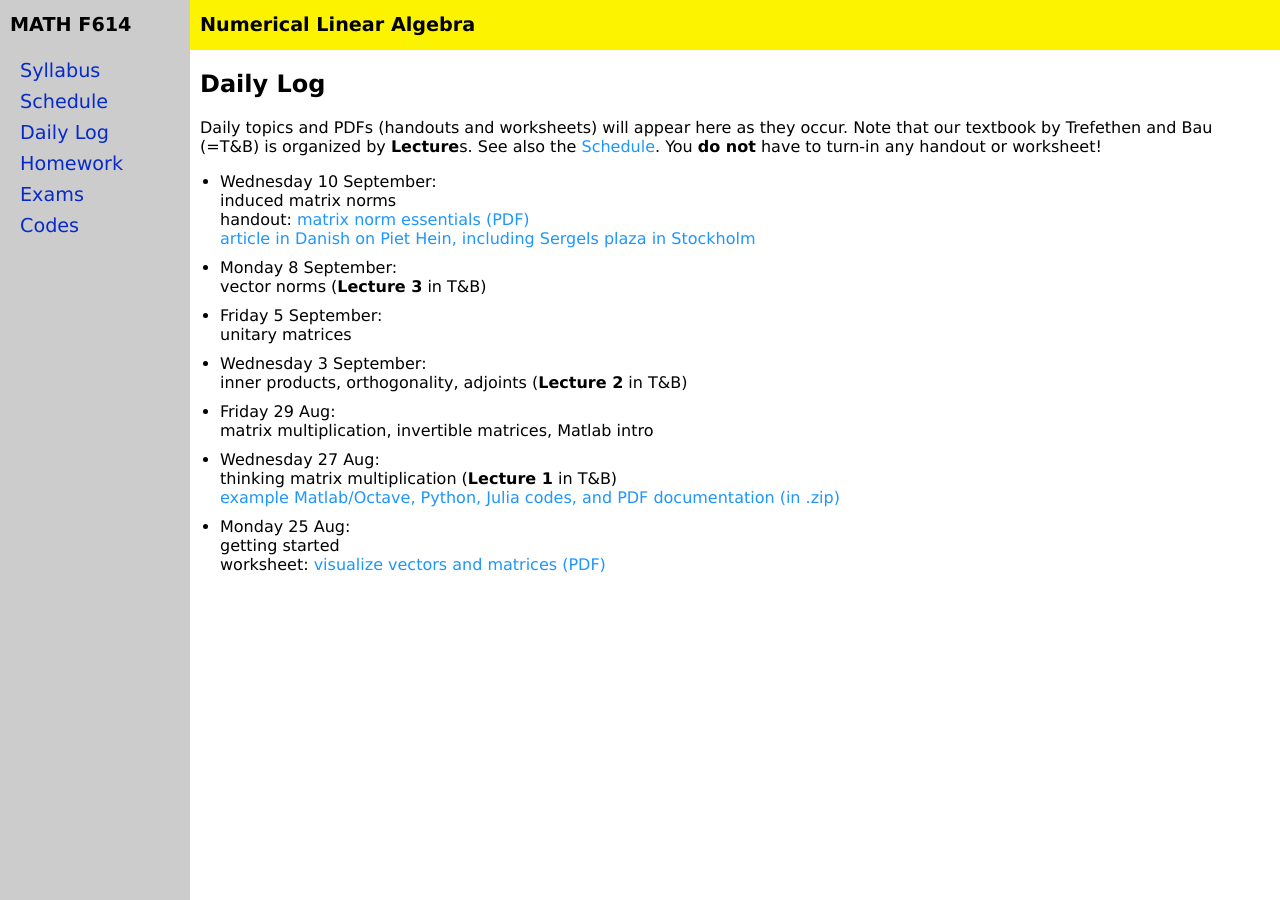
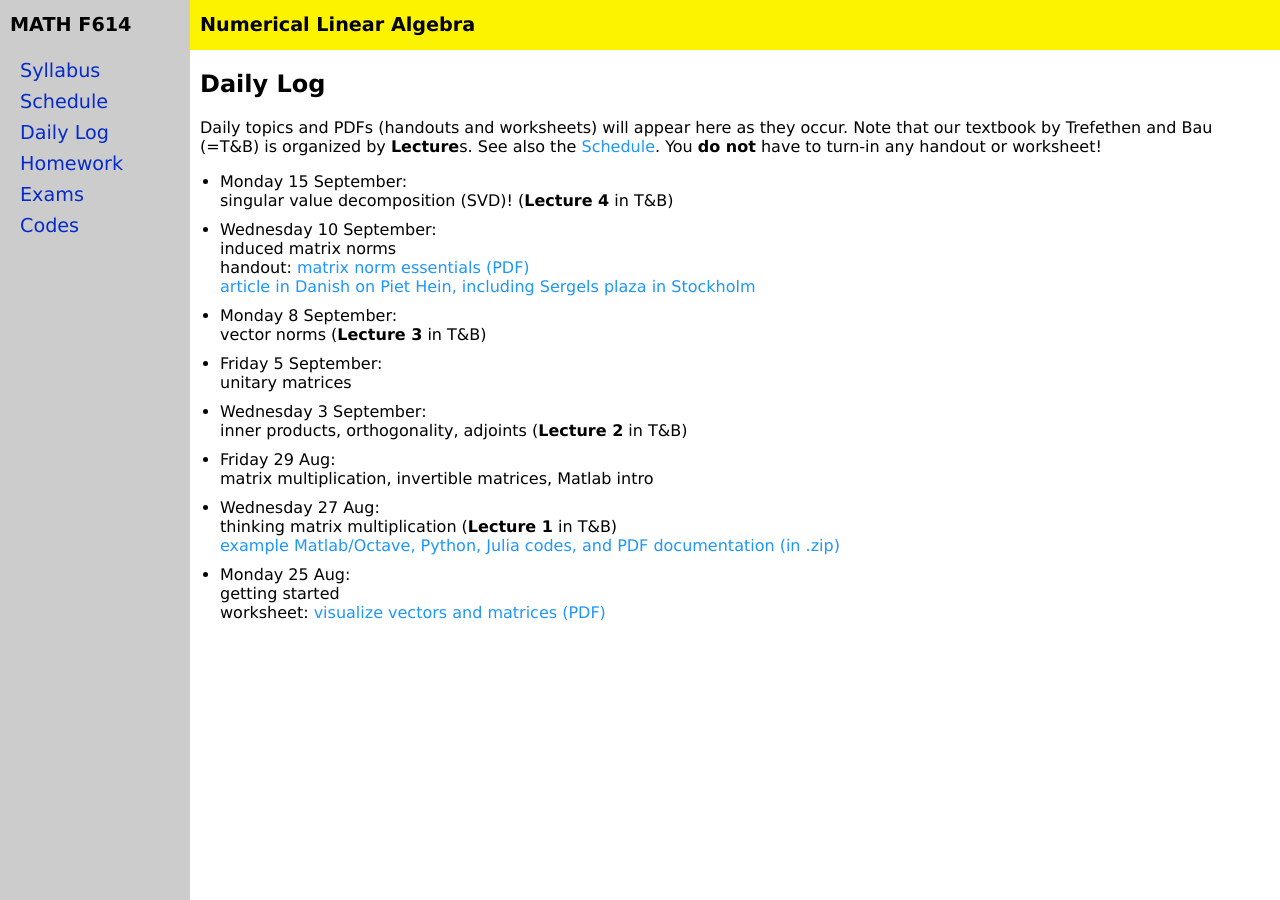
Before and after one commit to bueler/nla, a Jekyll site: the page built from daily.md, in a window 1280 px wide. Built offline with Jekyll 4.4.1, drawn with Linux system fonts in a browser that asks for light colours.

Commit message:
update daily and schedule

```diff
--- a/_data/daily.yml
+++ b/_data/daily.yml
@@ -1,6 +1,9 @@
 semester: Fall 2025
 home: assets
 daily:
+- name: Monday 15 September
+  covered: singular value decomposition (SVD)!
+  lecture: 4
 - name: Wednesday 10 September
   covered: induced matrix norms
   handout: worksheets/F25/normmanifesto.pdf
```
Also changed, not shown: 2 other files.
